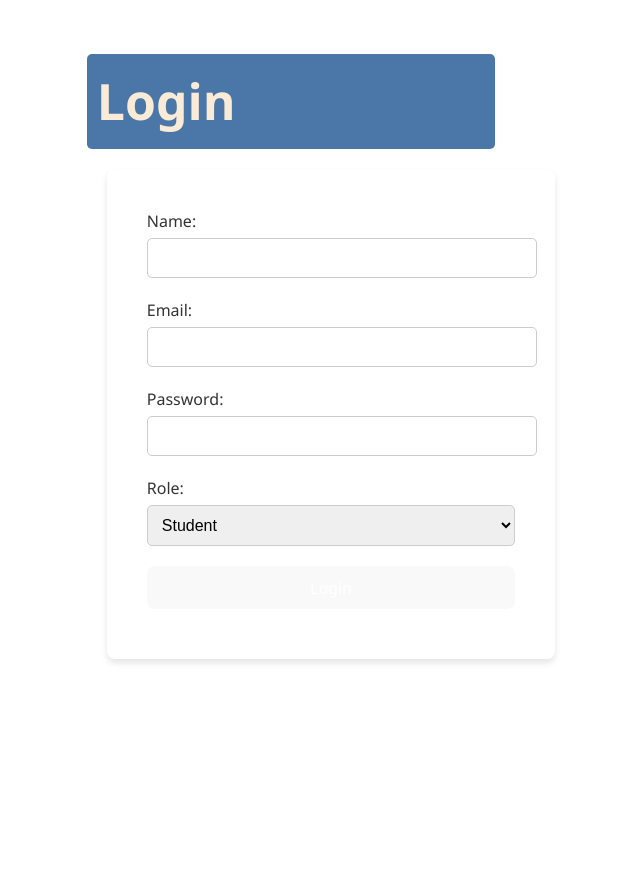
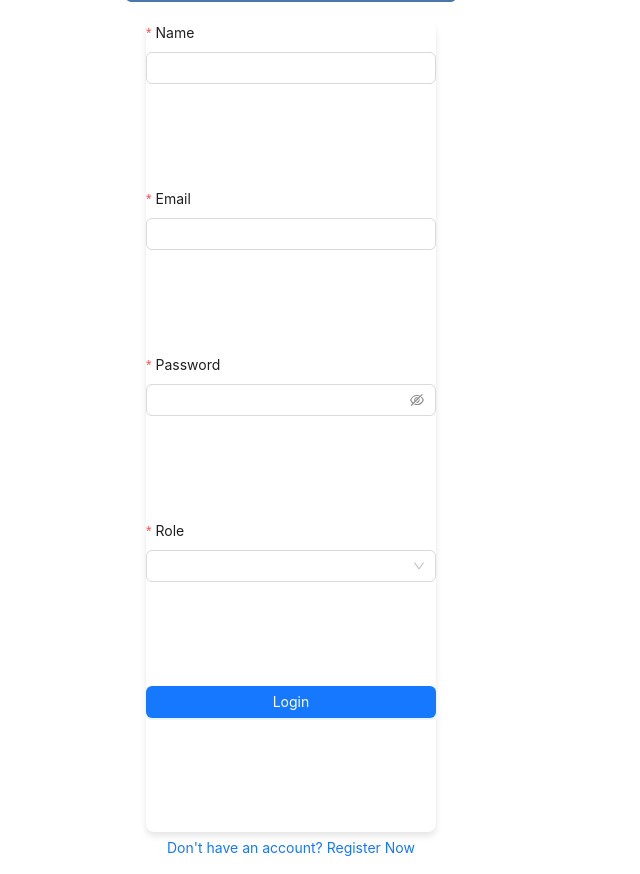
Before and after one commit to Mukulgoel457/Examination-Monitoring-System, a React (Vite) app: page / in a window 1280 px wide. Shown: the whole page, without its empty margins (349-989 px from the left). Before the commit the page ends 800 px from the top, so only its background shows below. Built offline with nearby package versions, Linux system fonts and the light colour scheme.

Commit message:
Update LoginPage.jsx

```diff
--- a/src/LoginPage.jsx
+++ b/src/LoginPage.jsx
@@ -1,6 +1,9 @@
 import React, { useState } from 'react';
-import './LoginPage.css';
 import { useNavigate } from 'react-router-dom';
+import { Form, Input, Button, Select } from 'antd';  // Import necessary components from antd
+import './index.css';  // Ensure your CSS file for additional styles
+
+const { Option } = Select;
 
 function LoginPage() {
     const [credentials, setCredentials] = useState({
@@ -11,16 +14,14 @@ function LoginPage() {
     });
     const navigate = useNavigate();
 
-    const handleChange = (e) => {
-        const { name, value } = e.target;
+    const handleChange = (name, value) => {
         setCredentials({
             ...credentials,
             [name]: value
         });
     };
 
-    const handleSubmit = async (e) => {
-        e.preventDefault();
+    const handleSubmit = async () => {
         try {
             const response = await fetch('http://localhost:3001/', {
                 method: 'POST',
@@ -32,20 +33,10 @@ function LoginPage() {
             });
 
             const responseData = await response.json();
-
+            console.log('Login response:', responseData);
             if (responseData.message === 'Login successful') {
-
-                // Assuming the backend sends back the user's role,
-                // you can redirect based on the role here
-                if (credentials.role === 'Student') {
-                   // alert('Login successful by student!');
-                    navigate('/dashboard/student');
-                }
-                else{
-                    navigate('/dashboard/admin');
-                }
+                navigate(`/dashboard/${credentials.role.toLowerCase()}`);
             } else {
-                // Handle login failure (e.g., show error message)
                 console.error('Login failed:', responseData.message);
             }
         } catch (error) {
@@ -53,67 +44,31 @@ function LoginPage() {
         }
     };
 
-    const navigateToRegister = () => {
-        navigate('/register');
-    };
-
     return (
-        <div className="login-page">
-            <h2>Login</h2>
-            <form onSubmit={handleSubmit}>
-                <div>
-                    <label htmlFor="name">Name:</label>
-                    <input
-                        type="text"
-                        id="name"
-                        name="name"
-                        value={credentials.name}
-                        onChange={handleChange}
-                        required
-                    />
-                </div>
-                <div>
-                <label htmlFor="email">Email:</label>
-                <input
-                    type="email"
-                    id="email"
-                    name="email"
-                    value={credentials.email} // Update the state property name accordingly
-                    onChange={handleChange}
-                    required
-                />
-                </div>
-
-                <div>
-                    <label htmlFor="password">Password:</label>
-                    <input
-                        type="password"
-                        id="password"
-                        name="password"
-                        value={credentials.password}
-                        onChange={handleChange}
-                        required
-                    />
-                </div>
-                <div>
-                    <label htmlFor="role">Role:</label>
-                    <select
-                        id="role"
-                        name="role"
-                        value={credentials.role}
-                        onChange={handleChange}
-                        required
-                    >
-                        <option value="Student">Student</option>
-                        <option value="Admin">Admin</option>
-                    </select>
-                </div>
-                <button type="submit">Login</button>
-            </form>
-            <div className="no-account">
-
-                <button onClick={navigateToRegister} className="register-btn">Don't have an account?
-                Register Now</button>
+        <div className="min-h-screen flex flex-col justify-center items-center bg-gradient-to-r from-blue-500 to-green-300 animate-pulse">
+            <div className="p-8 bg-white shadow-md rounded-lg w-full max-w-md animate-scale-in-center">
+                <h2 className="text-xl font-semibold text-gray-800 mb-6">Login</h2>
+                <Form layout="vertical" onFinish={handleSubmit}>
+                    <Form.Item label="Name" name="name" rules={[{ required: true }]}>
+                        <Input onChange={e => handleChange('name', e.target.value)} />
+                    </Form.Item>
+                    <Form.Item label="Email" name="email" rules={[{ required: true, type: 'email' }]}>
+                        <Input onChange={e => handleChange('email', e.target.value)} />
+                    </Form.Item>
+                    <Form.Item label="Password" name="password" rules={[{ required: true }]}>
+                        <Input.Password onChange={e => handleChange('password', e.target.value)} />
+                    </Form.Item>
+                    <Form.Item label="Role" name="role" rules={[{ required: true }]}>
+                        <Select initialvalues="Student" onChange={value => handleChange('role', value)}>
+                            <Option value="Student">Student</Option>
+                            <Option value="Admin">Admin</Option>
+                        </Select>
+                    </Form.Item>
+                    <Form.Item>
+                        <Button type="primary" htmlType="submit" block>Login</Button>
+                    </Form.Item>
+                </Form>
+                <Button type="link" onClick={() => navigate('/register')}>Don't have an account? Register Now</Button>
             </div>
         </div>
     );
```
